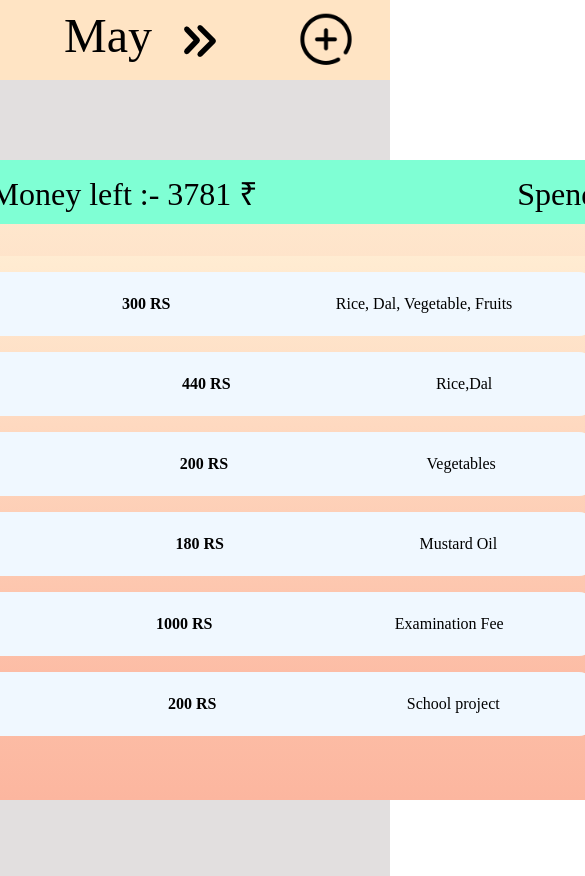
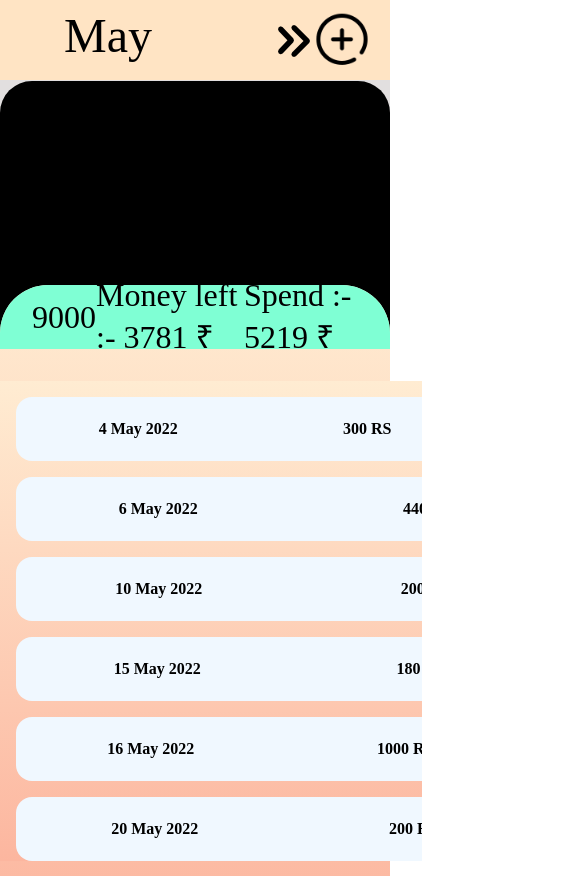
Before and after one commit to rahullo/Expenses, a plain HTML site: page index.html in a window 390 px wide. Shown: the top 876 px of the page, 585 px wide, since content can reach past the window. Drawn offline with Linux system fonts and the light colour scheme; a web font is replaced by a local one.

Commit message:
Adding some resposive feature

```diff
--- a/style.css
+++ b/style.css
@@ -37,6 +37,15 @@
     justify-content: space-between;
 }
 
+@media screen and (max-width: 800px) {
+    .header {
+        width: 100%;
+    }
+    .navigation {
+        width: 5rem;
+    }
+}
+
 .new-month {
     padding-top: 8px;
     transform: scale(0.8);
@@ -53,21 +62,28 @@
 }
 
 .base-container {
-    margin-top: 5rem;
+    width: 100%;
+    height: 100%;
+    background-color: black;
     display: flex;
     align-items: center;
     justify-content: center;
+    border-radius: 2rem;
 }
 
 .container {
     width: 70rem;
     height: 40rem;
+    margin-top: 5rem;
+    position: relative;
     /* background-color: rgb(236, 245, 252); */
     background-image: linear-gradient(to bottom, #ffecd2 0%, #fcb69f 100%);
+    border-radius: 3rem;
 }
 
 .nav {
-    width: 70rem;
+    position: relative;
+    width: 100%;
     height: 4rem;
     padding: 2rem;
     font-size: 2rem;
@@ -77,10 +93,12 @@
     align-items: center;
     justify-content: space-between;
     margin-bottom: 2rem;
+    border-top-left-radius: 3rem;
+    border-top-right-radius: 3rem;
 }
 
 .content-container {
-    width: 55rem;
+    width: 75%;
     height: 28rem;
     background-image: linear-gradient(to bottom, #ffecd2 0%, #fcb69f 100%);
     margin: auto;
@@ -99,3 +117,18 @@
     margin-bottom: 1rem;
     border-radius: 1rem;
 }
+
+@media screen and (max-width: 400px) {
+    .base-container,
+    .container,
+    .content-container,
+    .nav {
+        width: 100%;
+    }
+    .base-container {
+        margin-top: 1px;
+        display: flex;
+        align-items: center;
+        justify-content: center;
+    }
+}
```
